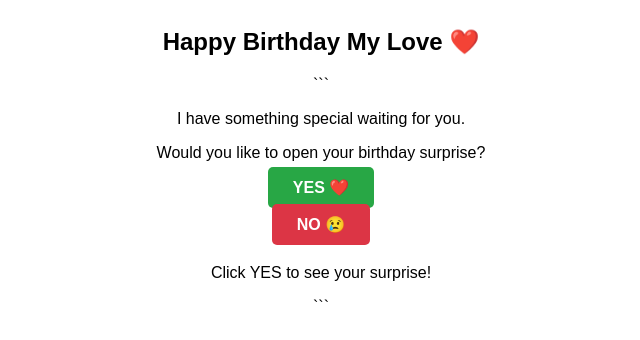
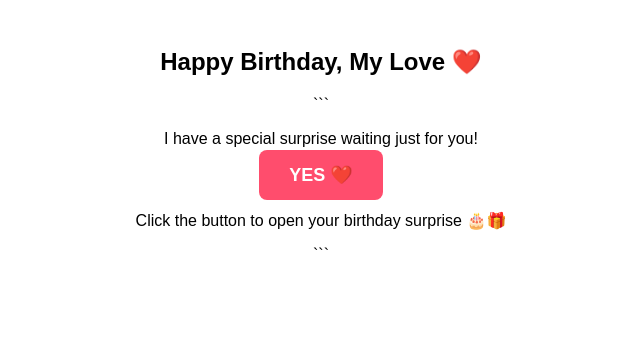
Before and after one commit to Varshavyshak1997/NewBirthday-wish, a plain HTML site: page index.html in a window 1280 px wide. Shown: the whole page, without its empty margins (319-959 px from the left). Drawn offline with Linux system fonts and the light colour scheme.

Commit message:
index.html

````diff
--- a/index.html
+++ b/index.html
@@ -1,28 +1,23 @@
 <html>
-<body style="font-family:Arial,sans-serif;text-align:center;padding:20px;">
-    <h2>Happy Birthday My Love ❤️</h2>
+<body style="font-family:Arial,sans-serif;text-align:center;padding:40px;">
+    <h2>Happy Birthday, My Love ❤️</h2>
 
 ```
-<p>I have something special waiting for you.</p>
-
-<p>Would you like to open your birthday surprise?</p>
+<p>I have a special surprise waiting just for you!</p>
 
 <a href="https://varshavyshak1997.github.io/Birthday-wish1/"
-   style="background:#28a745;color:white;padding:12px 25px;
-   text-decoration:none;border-radius:5px;font-weight:bold;">
+   style="background:#ff4d6d;
+          color:white;
+          padding:15px 30px;
+          text-decoration:none;
+          border-radius:8px;
+          font-size:18px;
+          font-weight:bold;">
    YES ❤️
 </a>
 
-<br><br>
-
-<a href="mailto:"
-   style="background:#dc3545;color:white;padding:12px 25px;
-   text-decoration:none;border-radius:5px;font-weight:bold;">
-   NO 😢
-</a>
-
-<p style="margin-top:30px;">
-    Click YES to see your surprise!
+<p style="margin-top:25px;">
+    Click the button to open your birthday surprise 🎂🎁
 </p>
 ```
 
````
